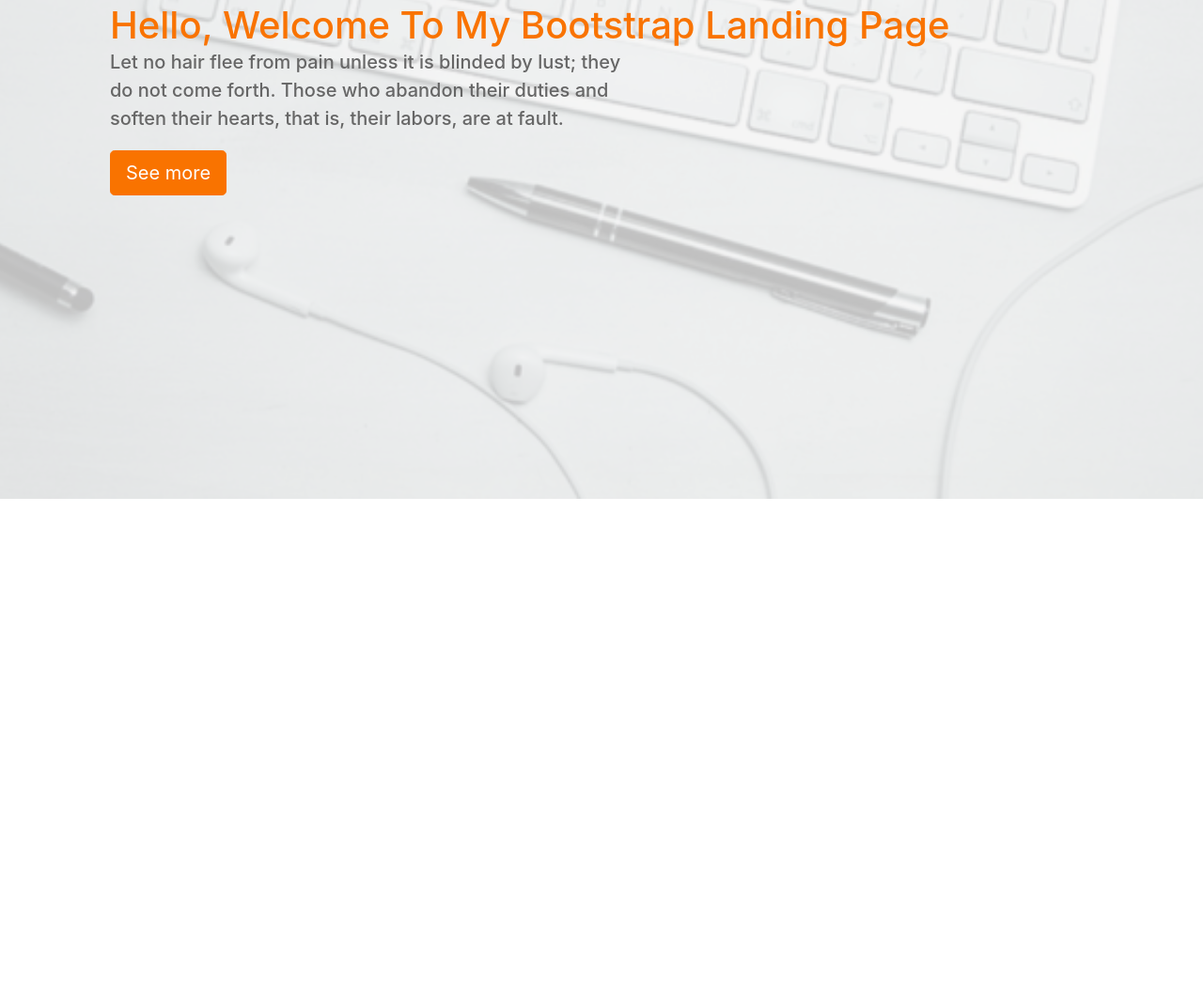
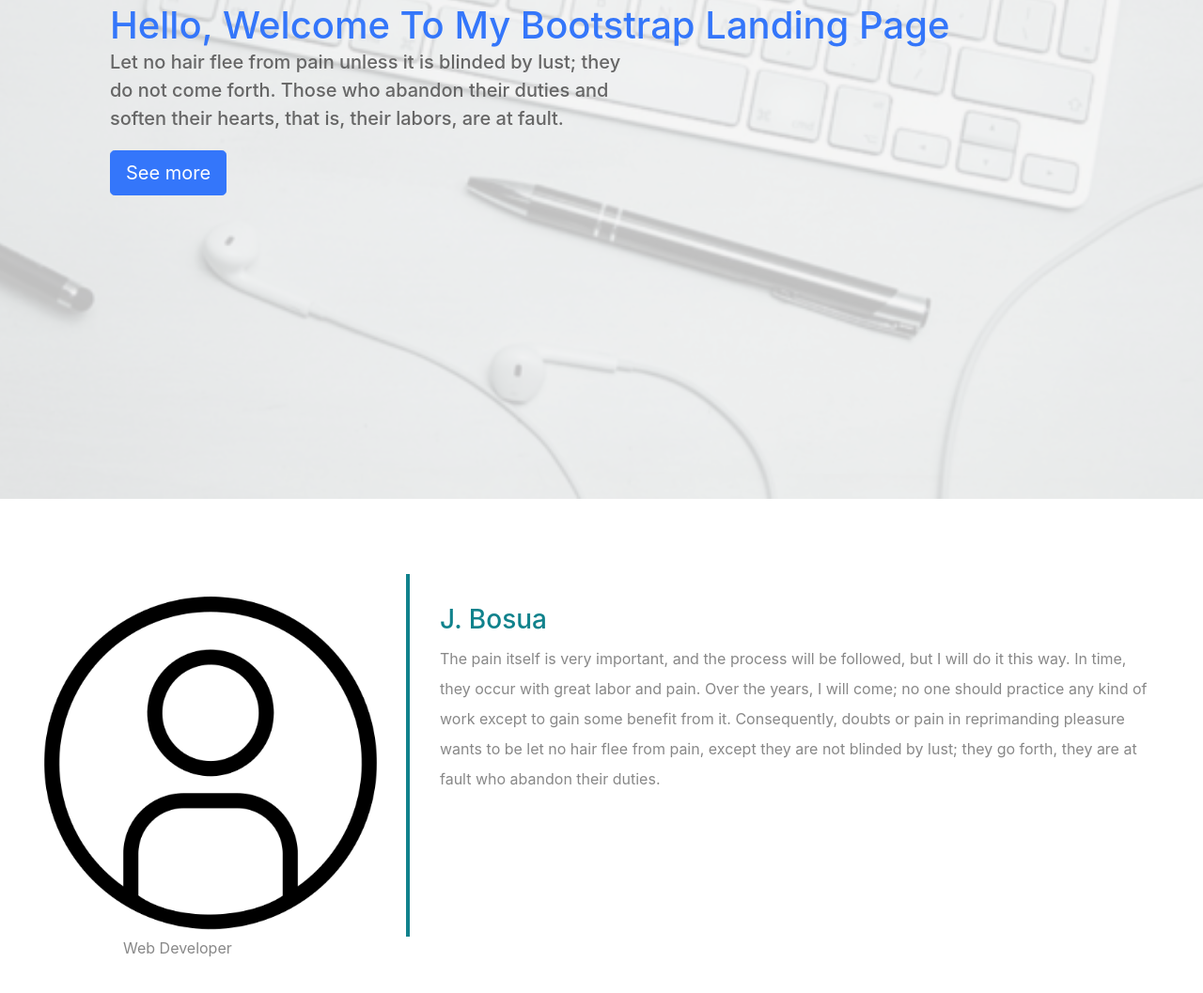
Before and after one commit to JaspeR2777/bootstrap-landing-page, a plain HTML site: page index.html in a window 1280 px wide. Shown: the part 269-1326 px from the top of the page at 94% size. Before the commit the page ends 800 px from the top, so only its background shows below. Drawn offline with nearby package versions, Linux system fonts and the light colour scheme.

Commit message:
Completed about. Added var to css.

```diff
--- a/css/main.css
+++ b/css/main.css
@@ -1,12 +1,21 @@
+:root {
+    --blue: #3476fa;
+}
+
 .navbar
 {
-    background: #F97300;
+    background: var(--blue);
 }
 
 .nav-link, .navbar-brand
 {
     color: #f4f4f4;
     cursor: pointer;
+}
+
+.navbar-brand:hover
+{
+    color: #b8cfff;
 }
 
 .nav-link
@@ -17,7 +26,7 @@
 .nav-link:hover
 {
     background: #f4f4f4;
-    color: #f97300;
+    color: var(--blue);
 }
 
 .navbar-collapse
@@ -47,7 +56,7 @@
 
 .bg-primary
 {
-    background-color: #007bff !important
+    background-color: var(--blue) !important
 }
 
 .header
@@ -75,10 +84,12 @@
     padding: 2em;
 
 }
+
 .description h1
 {
-    color: #F97300;
+    color: var(--blue);
 }
+
 .description p
 {
     color: #666;
@@ -86,8 +97,41 @@
     width: 50%;
     line-height: 1.5;
 }
+
 .description button{
-    border: 1px solid #F97300;
-    background: #F97300;
+    border: 1px solid var(--blue);
+    background: var(--blue);
     color: #fff;
 }
+
+.about{
+    margin: 4em 0;
+    padding: 1em;
+    position: relative;
+   }
+   .about h1{
+    color:#F97300;
+    margin: 2em;
+   }
+   .about img{
+    height: 100%;
+       width: 100%;
+       border-radius: 50%
+   }
+   .about span{
+    display: block;
+    color: #888;
+    position: absolute;
+    left: 115px;
+   }
+   .about .desc{
+    padding: 2em;
+    border-left:4px solid #10828C;
+   }
+   .about .desc h3{
+    color: #10828C;
+   }
+   .about .desc p{
+    line-height:2;
+    color:#888;
+   }
--- a/index.html
+++ b/index.html
@@ -55,6 +55,20 @@
         </div>
     </header>
 
+    <!-- About -->
+    <div class="row about">
+        <div class="col-lg-4 col-md-4 col-sm-12">
+            <img src="images/team-3.png" alt="Photo" class="img-fluid">
+            <span class="text-justify">Web Developer</span>
+        </div>
+        <div class="col-lg-8 col-md-8 col-sm-12 desc">
+            <h3>J. Bosua</h3>
+            <p>The pain itself is very important, and the process will be followed, but I will do it this way. In time, they occur with great labor and pain. Over the years, I will come; no one should practice any kind of work except to gain some benefit from it. Consequently, doubts or pain in reprimanding pleasure wants to be let no hair flee from pain, except they are not blinded by lust; they go forth, they are at fault who abandon their duties.</p>
+        </div>
+    </div>
+
+    <!-- Portfolio -->
+
     <script type="text/javascript" src='./js/main.js'></script>
 </body>
 </html>
```
Also changed, not shown: images/team-3.png (added).
